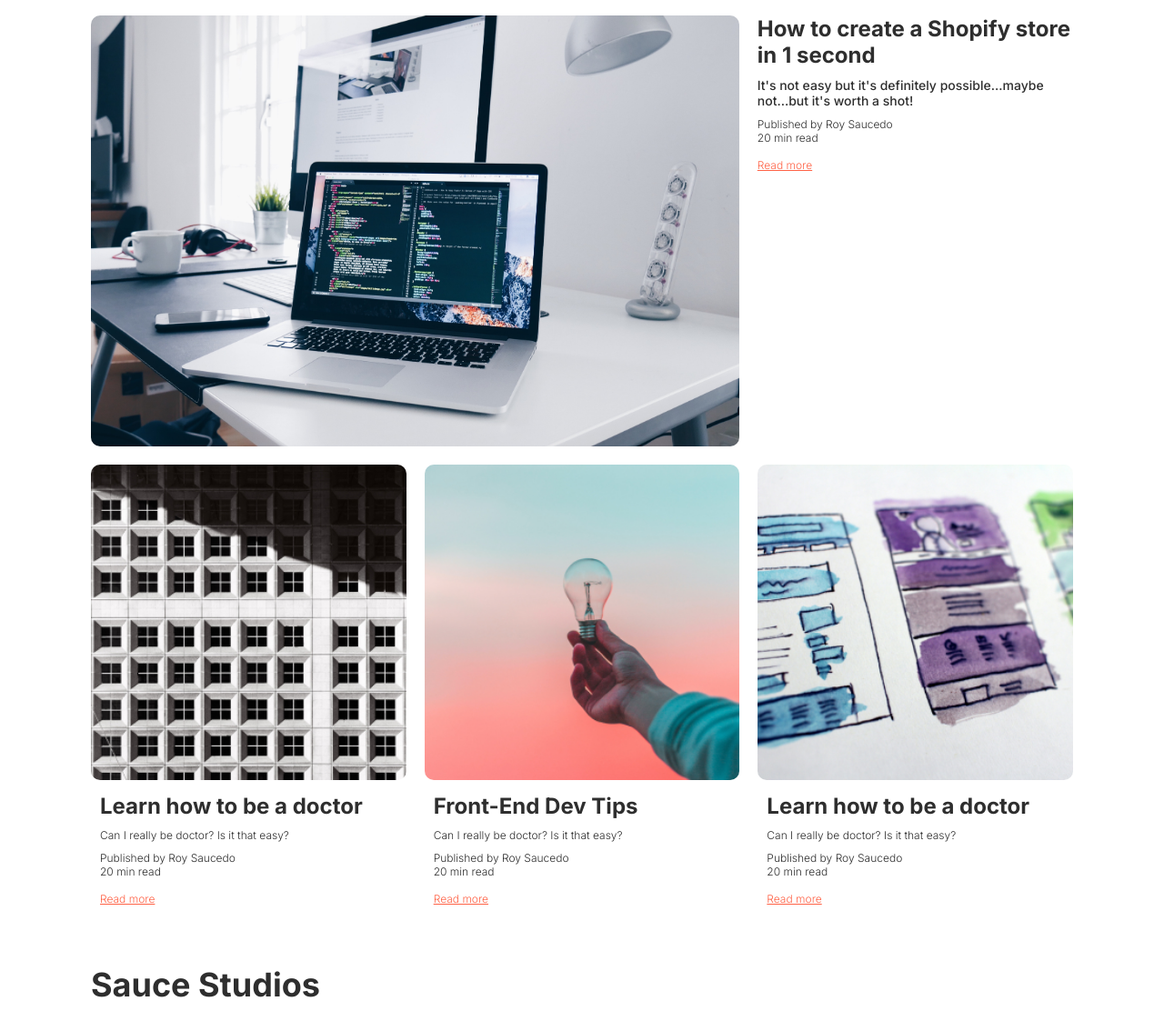
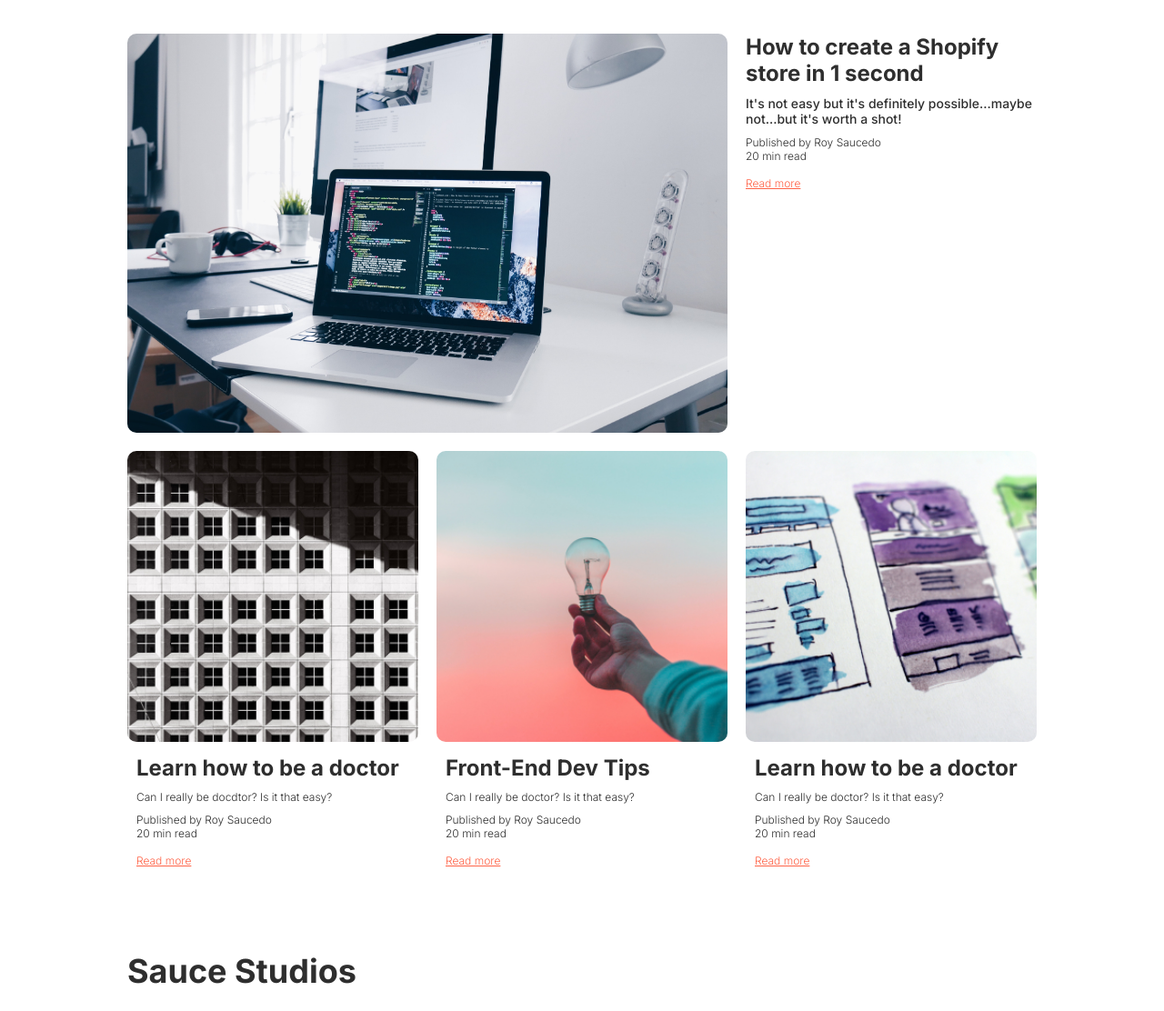
Before and after one commit to roysaucedo/My-Coding-Blog, a plain HTML site: page index.html in a window 1280 px wide. Shown: the part 154-1266 px from the top of the page at 91% size. Drawn offline with Linux system fonts and the light colour scheme.

Commit message:
Blog sizing

```diff
--- a/css/style.css
+++ b/css/style.css
@@ -50,8 +50,10 @@
 
 .contain {
     width: auto;
+    max-width: 1000px;
     height: 100vh;
-    margin: 30px 100px 100px 100px;
+    padding: 20px 100px;
+    margin: auto;
 }
 
 .header {
--- a/index.html
+++ b/index.html
@@ -27,7 +27,7 @@
         <div class="grid1">
             <img class="grid-img" src="img/Frame1.jpg" alt="hero img">
             <h2 class="grid-text">Learn how to be a doctor</h2>
-            <p class="grid-text">Can I really be doctor? Is it that easy?</p>
+            <p class="grid-text">Can I really be docdtor? Is it that easy?</p>
             <p class="grid-text">Published by Roy Saucedo<br>20 min read<br><br><a href="blog1.html">Read more</a></p>
 
         </div>
```
